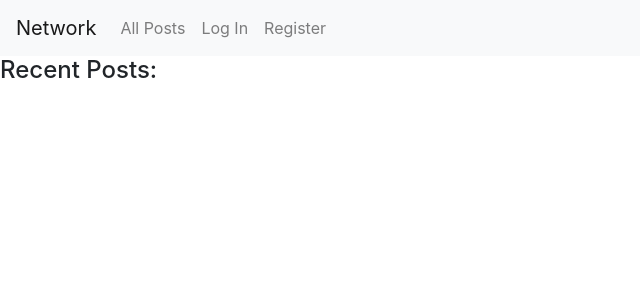
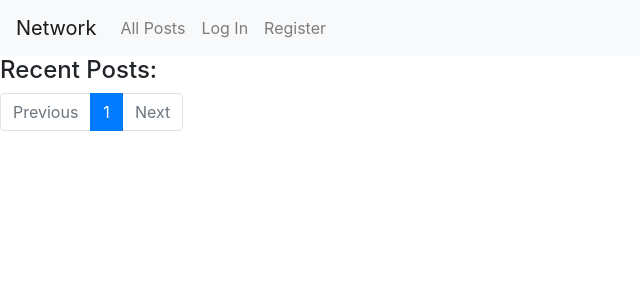
Before and after one commit to jorgecontreras/tweeter, a Django app: page / in a window 1280 px wide. Shown: the top 300 px of the page, without its empty margins (0-640 px from the left). Run offline with Django 3.2, Linux system fonts and the light colour scheme; data that the repository does not hold is empty; parts of the project's set-up code (start-up, migrations or seed data) failed here and were passed over; some libraries are stand-ins or nearby versions.

Commit message:
feat: paginator
On any page that displays posts, posts should only be displayed 10 on a page. If there are more than ten posts, a “Next” button should appear to take the user to the next page of posts (which should be older than the current page of posts). If not on the first page, a “Previous” button should appear to take the user to the previous page of posts as well.

```diff
--- a/network/templates/network/index.html
+++ b/network/templates/network/index.html
@@ -12,7 +12,7 @@
 
 <h4>Recent Posts:</h4>
 <div class="list-group">
-    {% for post in posts %}
+    {% for post in page %}
         <a href="#" class="list-group-item list-group-item-action flex-column align-items-start">
             <div class="d-flex w-100 justify-content-between">
                 <small class="text-muted"><b>{{ post.author }}:</b></small>
@@ -22,4 +22,40 @@
         </a>
     {% endfor %}
 </div>
+
+<!-- pagination-->
+<nav aria-label="...">
+    <ul class="pagination">
+        {% if page.has_previous %}
+            <li class="page-item">
+                <a class="page-link" href="{% url 'feed' page.previous_page_number %}" tabindex="-1">Previous</a>
+            </li>
+            <li class="page-item">
+                <a class="page-link" href="{% url 'feed' page.previous_page_number %}">{{ page.previous_page_number }}</a>
+            </li>
+        {% else %}
+            <li class="page-item disabled">
+                <a class="page-link" href="#">Previous</a>
+            </li>
+        {% endif %}
+
+            <li class="page-item active">
+            <a class="page-link" href="#">{{ page.number }} <span class="sr-only">(current)</span></a>
+            </li>
+
+        {% if page.has_next %}
+            <li class="page-item">
+                <a class="page-link" href="{% url 'feed' page.next_page_number %}">{{ page.next_page_number }}</a>
+            </li>
+            <li class="page-item">
+                <a class="page-link" href="{% url 'feed' page.next_page_number %}">Next</a>
+            </li>
+        {% else %}
+            <li class="page-item disabled">
+                <a class="page-link" href="#">Next</a>
+            </li>
+        {% endif %}
+    </ul>
+  </nav>
+
 {% endblock %}
--- a/network/urls.py
+++ b/network/urls.py
@@ -8,5 +8,6 @@ urlpatterns = [
     path("login", views.login_view, name="login"),
     path("logout", views.logout_view, name="logout"),
     path("register", views.register, name="register"),
-    path("post/create", views.create_post, name="create_post")
+    path("post/create", views.create_post, name="create_post"),
+    path("feed/<int:page_id>", views.index, name="feed")
 ]
--- a/network/views.py
+++ b/network/views.py
@@ -4,16 +4,21 @@ from django.http import HttpResponse, HttpResponseRedirect
 from django.shortcuts import render
 from django.urls import reverse
 from django import forms
+from django.core.paginator import Paginator
 
 from .models import User, Post
 
 class NewPostForm(forms.Form):
     content = forms.CharField(widget=forms.Textarea)
 
-def index(request):
+def index(request, page_id=1):
+    posts = Post.objects.all().order_by('-date_time')
+    p = Paginator(posts,10)
+    page = p.page(page_id)
+
     return render(request, "network/index.html", {
         "form": NewPostForm(),
-        "posts": Post.objects.all().order_by('-date_time')
+        "page": page
     })
 
 def login_view(request):
```
